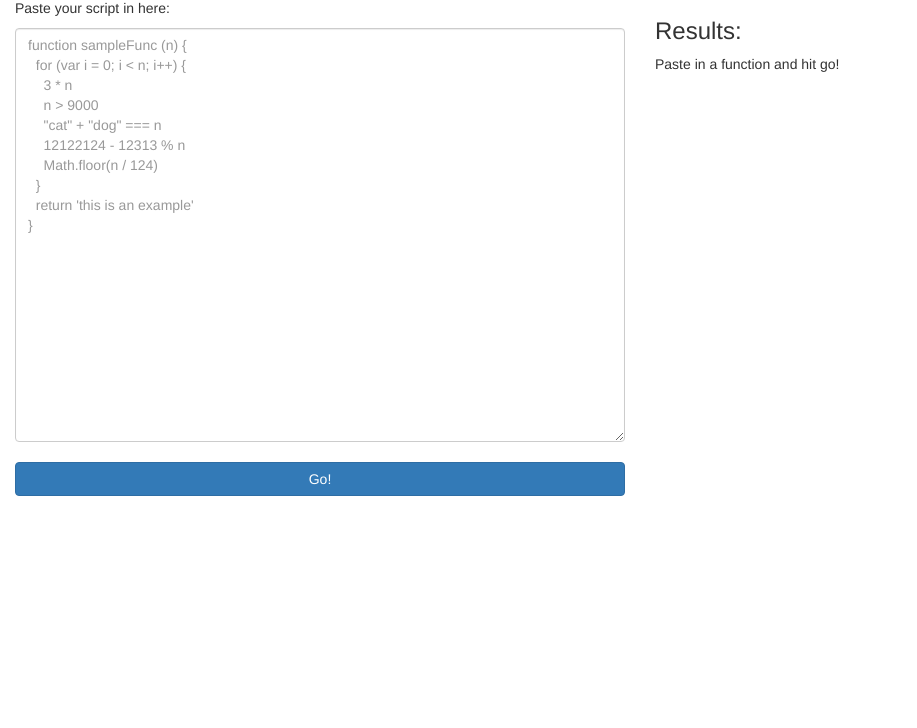
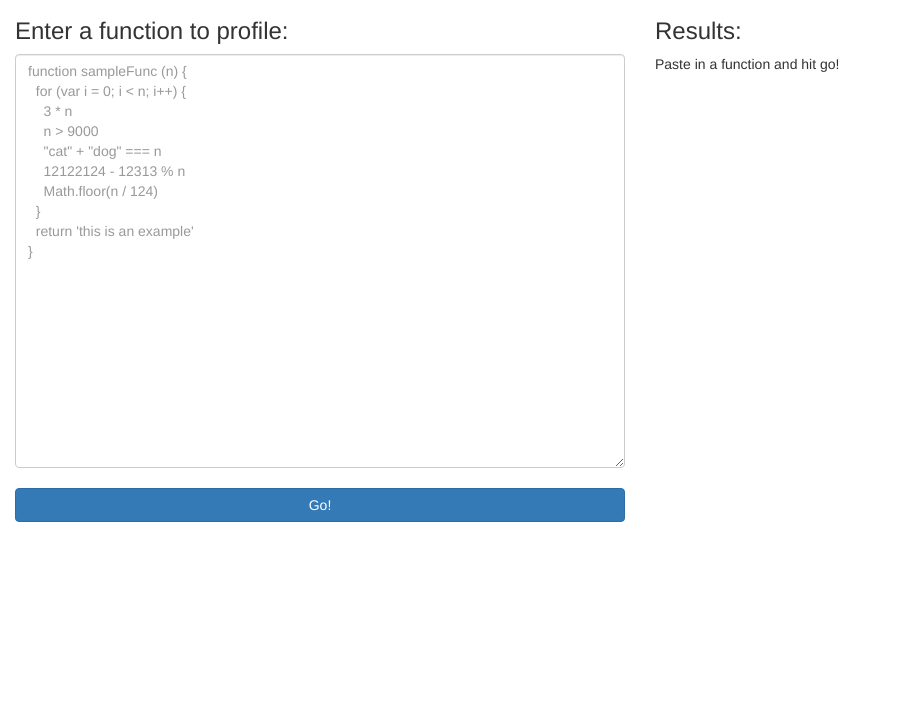
Before and after one commit to dsernst/time-complexity-viewer, a plain HTML site: page index.html in a window 1280 px wide. Shown: the part 72-800 px from the top of the page, without its empty margins (0-917 px from the left). Drawn offline with nearby package versions, Linux system fonts and the light colour scheme.

Commit message:
adjust instruction text to be more clear, and consistent aesthetics

```diff
--- a/index.html
+++ b/index.html
@@ -14,7 +14,7 @@
   <body>
     <h1 class="text-center">The Time Complexity Viewer</h1>
     <div class="inputArea col-md-6">
-      <p>Paste your script in here:</p>
+      <h3>Enter a function to profile:</h3>
       <textarea id="script" class="form-control" rows="20"></textarea><br>
       <button class="btn btn-primary btn-block" onclick="run()">Go!</button>
     </div>
```
